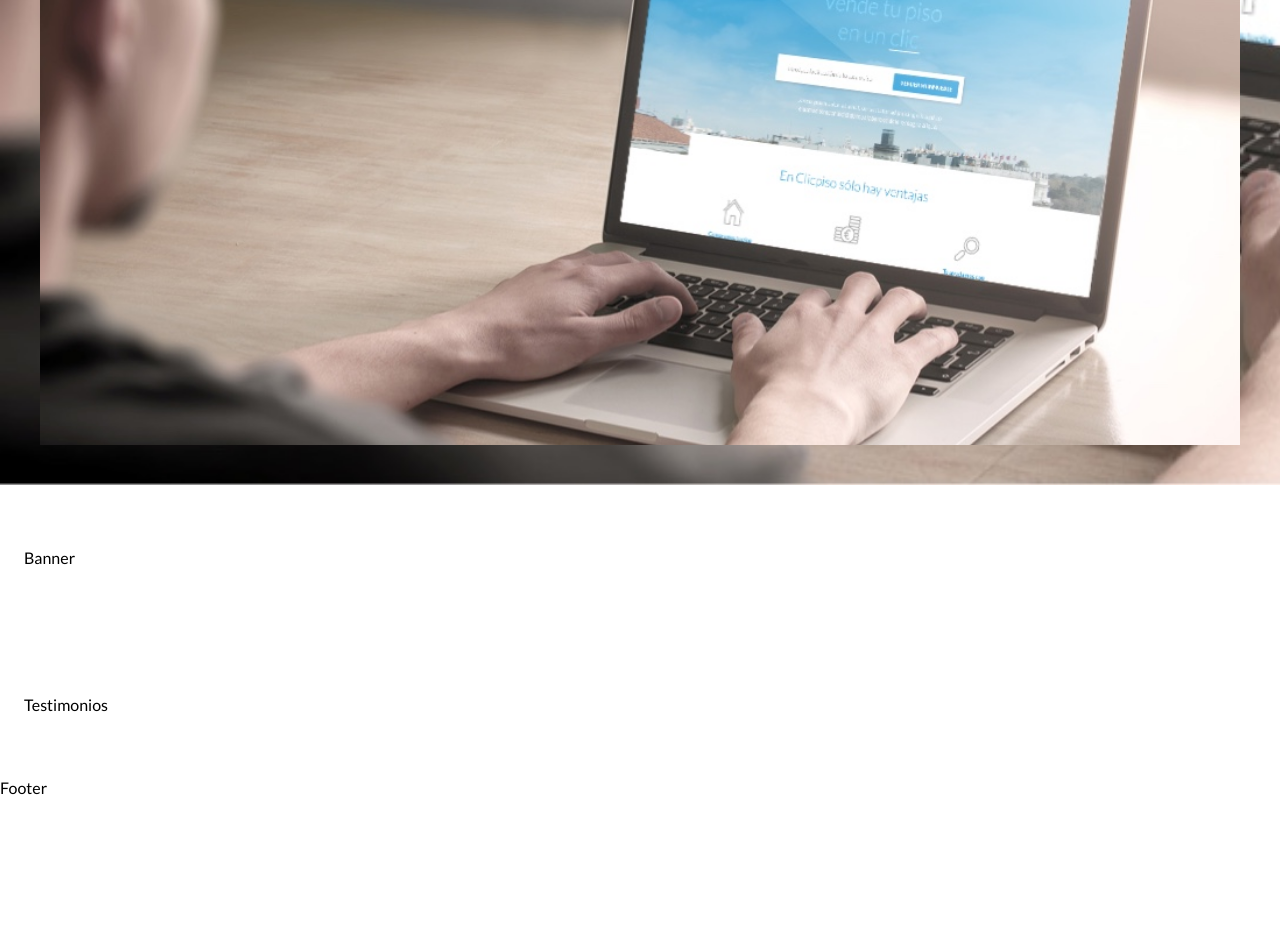
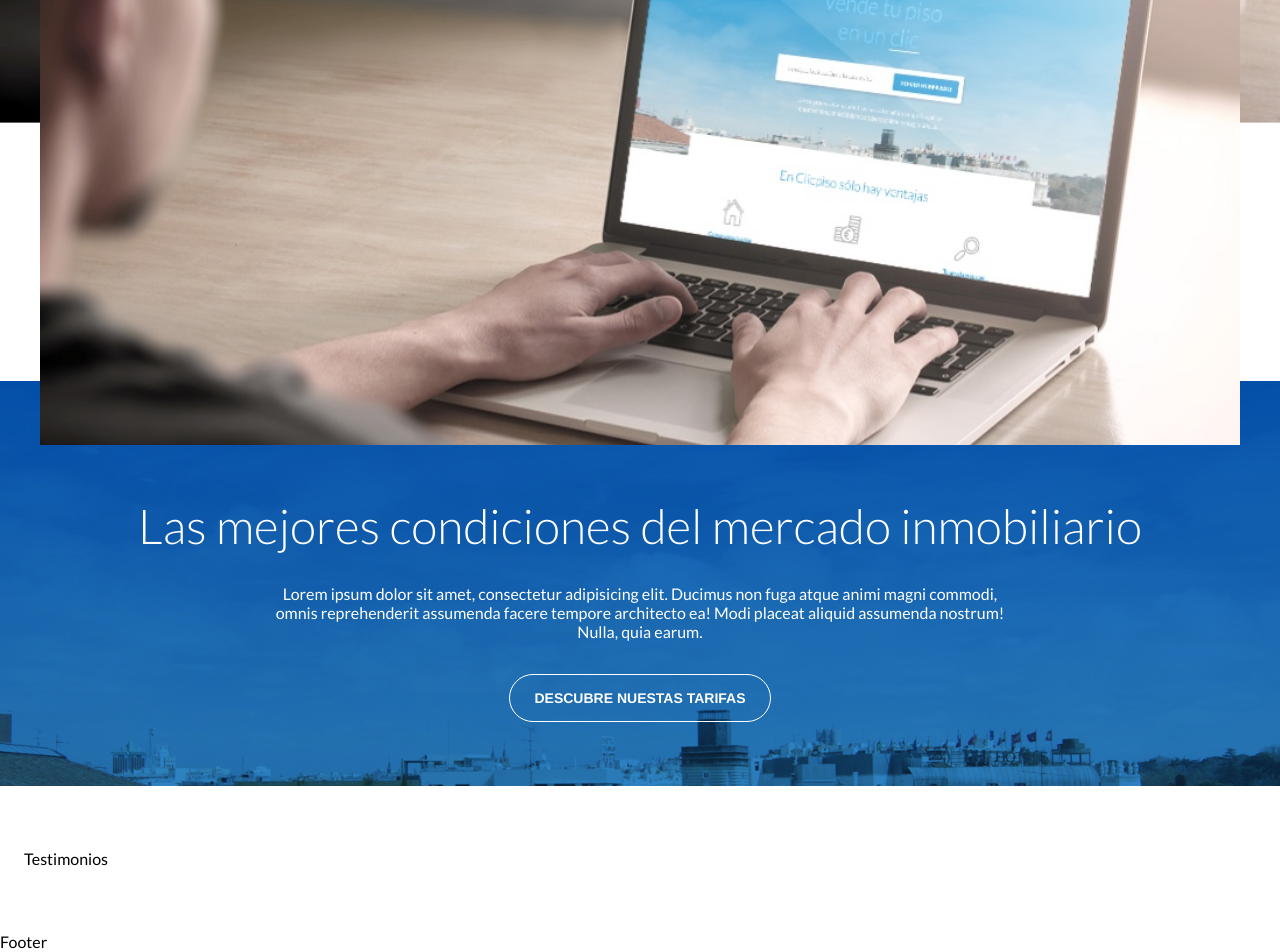
Before and after one commit to jordiparadelo/clicasa, a Next.js app in the folder frontend_next/: page / in a window 1280 px wide. Shown: the part 1645-2597 px from the top of the page. Before the commit the page ends 2443 px from the top, so only its background shows below. Built offline with nearby package versions, Linux system fonts and the light colour scheme.

Commit message:
updates/banner-component

```diff
--- a/frontend_next/containers/Banner/Banner.jsx
+++ b/frontend_next/containers/Banner/Banner.jsx
@@ -1,13 +1,27 @@
-import React from 'react';
+import React from "react";
 // styles
-import styles from 'styles/Banner.module.scss'
+import styles from "styles/Banner.module.scss";
 
-const Banner = () => {
-    return (
-        <section className={styles.Banner}>
-            Banner
-        </section>
-    );
+const Banner = ({ title, description, cta, background }) => {
+  return (
+    <section className={`${styles.Banner}`}>
+      <div className="wrapper">
+        <h2 className={`${styles.Banner__title}`}>
+          Las mejores condiciones del mercado inmobiliario
+        </h2>
+        <p className={`${styles.Banner__description}`}>
+          Lorem ipsum dolor sit amet, consectetur adipisicing elit. Ducimus non
+          fuga atque animi magni commodi, omnis reprehenderit assumenda facere
+          tempore architecto ea! Modi placeat aliquid assumenda nostrum! Nulla,
+          quia earum.
+        </p>
+        <button className={`${styles.Banner__cta}`}>
+          Descubre nuestas tarifas
+        </button>
+      </div>
+      <div className={`${styles.Banner__background}`}></div>
+    </section>
+  );
 };
 
 export default Banner;
--- a/frontend_next/styles/Banner.module.scss
+++ b/frontend_next/styles/Banner.module.scss
@@ -1,3 +1,39 @@
 .Banner {
+    position: relative;
+    background-color: var(--primary-color);
+    color: var(--white-color);
 
+    :global(.wrapper) {
+        position: relative;
+        z-index: 1;
+        text-align: center;
+        gap: var(--spacing-xl);
+        align-items: center;
+    }
+    .Banner__description {
+        max-width: 80ch;
+    }
+    .Banner__cta {
+        --size: 48px;
+        --corners: var(--corners-round);
+        --background: unset;
+        border: 1px solid var(--white-color);
+    }
+    .Banner__background {
+        position: absolute;
+        top: 0;
+        left: 0;
+        right: 0;
+        height: 100%;
+        background-image: url(../assets/images/hero-image.jpg);
+        background-repeat: no-repeat;
+        background-size: cover;
+        background-position: center center;
+        mix-blend-mode: multiply;
+        z-index: 0;
+    }
+
+    @media screen and (min-width: 600px) {
+        padding-block-start: 120px;
+    }
 }
--- a/frontend_next/styles/Proceso.module.scss
+++ b/frontend_next/styles/Proceso.module.scss
@@ -1,6 +1,7 @@
 .Proceso {
   position: relative;
-  padding: unset;
+  padding-inline: unset;
+  z-index: 1;
 
   // Background
   .Proceso__background {
@@ -172,11 +173,12 @@
   }
 
   @media screen and (min-width: 600px) {
-    padding: 120px 24px 40px 24px;
+    padding: 120px 24px 0 24px;
+    margin-block-end: -64px;
 
     .Proceso__background {
       display: block;
-      min-height: 70%;
+      max-height: 70%;
     }
 
     :global(.wrapper) {
--- a/frontend_next/styles/Ventajas.module.scss
+++ b/frontend_next/styles/Ventajas.module.scss
@@ -1,5 +1,7 @@
 .Ventajas {
   background-color: inherit;
+  position: relative;
+  z-index: 2;
 
   :global(.wrapper) {
     gap: var(--spacing-xxl);
--- a/frontend_next/styles/globals.css
+++ b/frontend_next/styles/globals.css
@@ -59,7 +59,7 @@ body h1 {
   --fontSizeRatio: 5;
 } /* 26px | 40px */
 body h2 {
-  --fontBase: 32px;
+  --fontBase: 24px;
   --fontSizeRatio: 3;
 } /* 24px | 32px */
 body h3 {
```
